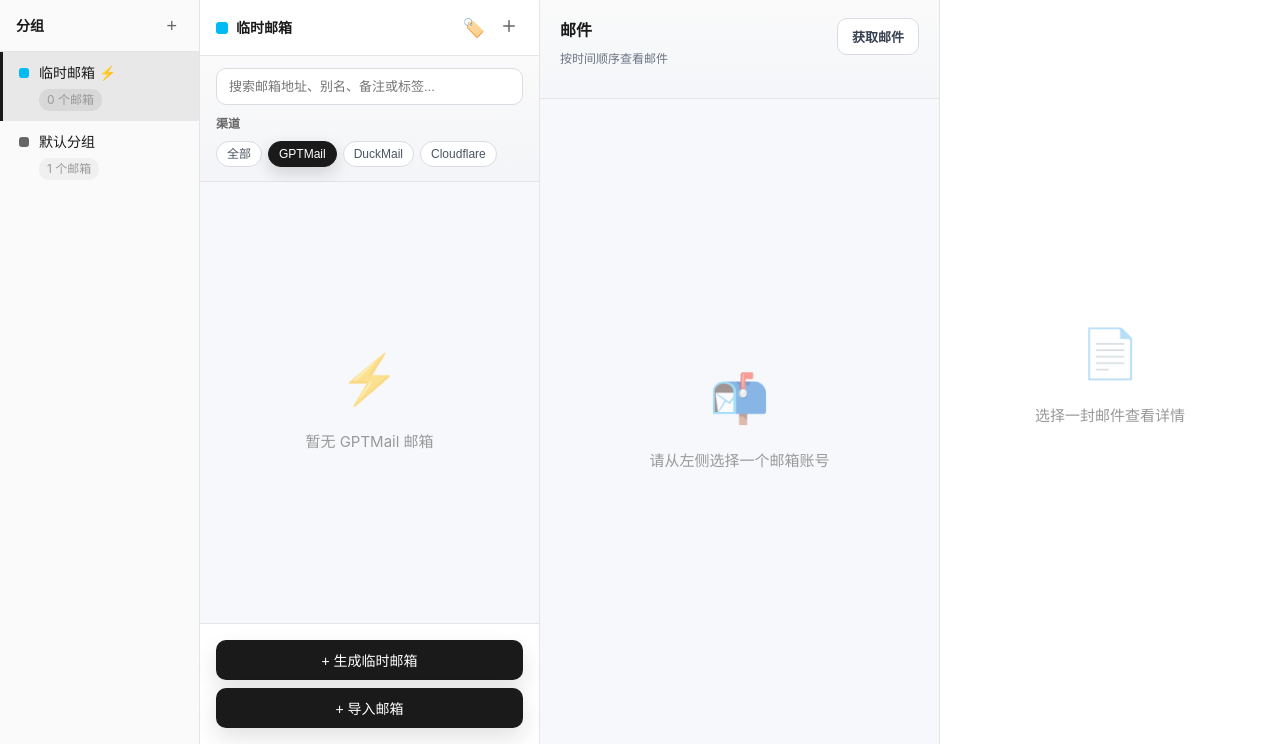
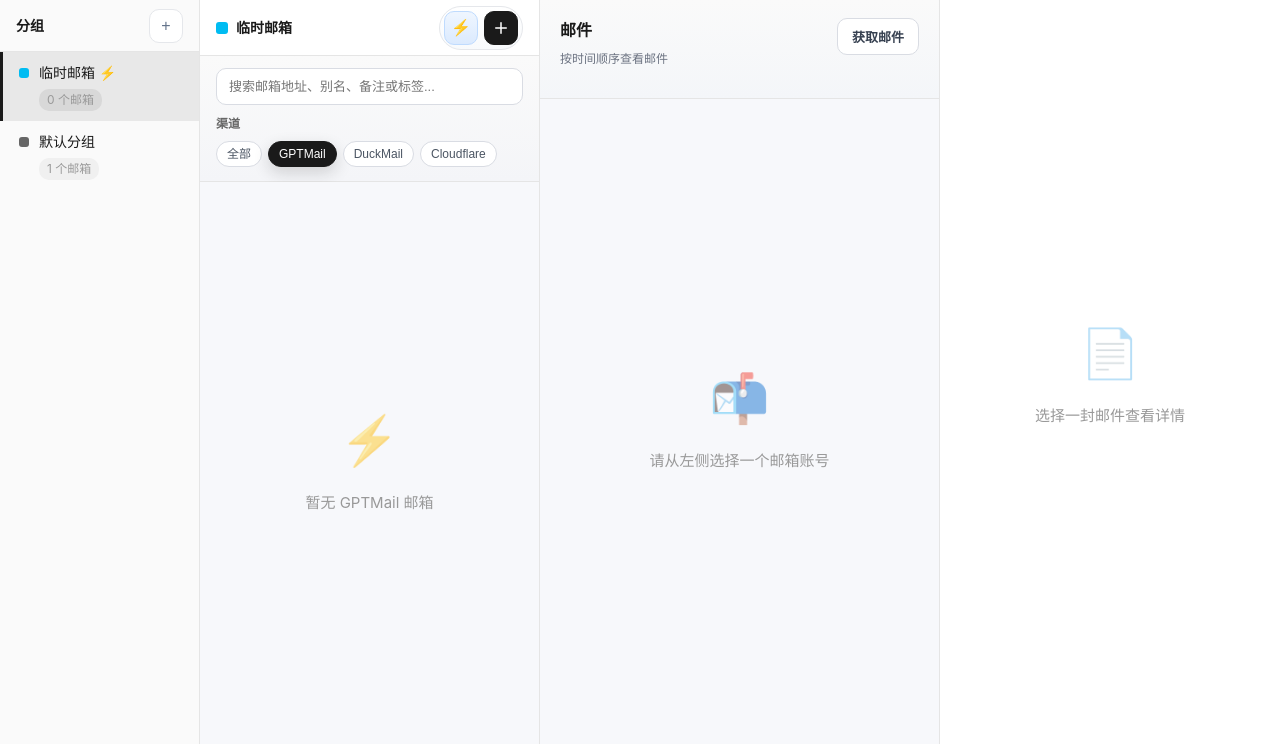
Before and after one commit to kol2000/outlookEmail, a Flask app: page / in a window 1280 px wide. Shown: the part 56-800 px from the top of the page. Run offline with Flask 3, Linux system fonts and the light colour scheme; the visitor is signed in with stand-in values (Sample User, id 1); data comes from the database, SQL or seed files in the repository; data that the repository does not hold is empty; some libraries are stand-ins or nearby versions.

Commit message:
Style adjustment

```diff
--- a/static/index.css
+++ b/static/index.css
@@ -163,18 +163,57 @@
         }
 
         .panel-action-btn {
-            background: none;
-            border: none;
-            color: #666;
-            cursor: pointer;
-            font-size: 18px;
-            padding: 2px 6px;
-            border-radius: 4px;
+            width: 34px;
+            height: 34px;
+            display: inline-flex;
+            align-items: center;
+            justify-content: center;
+            background: #ffffff;
+            border: 1px solid #e5e7eb;
+            color: #64748b;
+            cursor: pointer;
+            font-size: 16px;
+            padding: 0;
+            border-radius: 10px;
             line-height: 1;
+            transition: transform 0.15s, box-shadow 0.15s, background-color 0.15s, border-color 0.15s, color 0.15s;
         }
 
         .panel-action-btn:hover {
-            background-color: #e5e5e5;
+            background-color: #f8fafc;
+            border-color: #cbd5e1;
+            color: #0f172a;
+            transform: translateY(-1px);
+            box-shadow: 0 8px 18px rgba(15, 23, 42, 0.08);
+        }
+
+        .panel-action-btn svg {
+            width: 16px;
+            height: 16px;
+        }
+
+        .panel-action-btn-accent {
+            background: linear-gradient(180deg, #eff6ff 0%, #dbeafe 100%);
+            border-color: #bfdbfe;
+            color: #1d4ed8;
+        }
+
+        .panel-action-btn-accent:hover {
+            background: linear-gradient(180deg, #dbeafe 0%, #bfdbfe 100%);
+            border-color: #93c5fd;
+            color: #1d4ed8;
+        }
+
+        .panel-action-btn-primary {
+            background: #1a1a1a;
+            border-color: #1a1a1a;
+            color: #ffffff;
+        }
+
+        .panel-action-btn-primary:hover {
+            background: #111827;
+            border-color: #111827;
+            color: #ffffff;
         }
 
         .group-list {
@@ -299,6 +338,7 @@
             flex-direction: column;
             flex-shrink: 0;
             min-width: 0;
+            position: relative;
         }
 
         .account-panel-header {
@@ -327,7 +368,13 @@
         .account-panel-header-actions {
             margin-left: auto;
             display: flex;
-            gap: 4px;
+            gap: 6px;
+            flex-shrink: 0;
+            padding: 4px;
+            border-radius: 999px;
+            border: 1px solid #e5e7eb;
+            background: linear-gradient(180deg, #ffffff 0%, #f8fafc 100%);
+            box-shadow: inset 0 1px 0 rgba(255, 255, 255, 0.8);
         }
 
         .account-toolbar {
@@ -449,29 +496,8 @@
             isolation: isolate;
         }
 
-        .account-panel-footer {
-            padding: 16px;
-            border-top: 1px solid #e5e5e5;
-            background-color: #ffffff;
-        }
-
-        .add-account-btn {
-            width: 100%;
-            padding: 10px 16px;
-            background-color: #1a1a1a;
-            color: #ffffff;
-            border: none;
-            border-radius: 10px;
-            font-size: 14px;
-            font-weight: 500;
-            cursor: pointer;
-            transition: background-color 0.2s, transform 0.15s, box-shadow 0.15s;
-            box-shadow: 0 10px 22px rgba(26, 26, 26, 0.12);
-        }
-
-        .add-account-btn:hover {
-            background-color: #333;
-            transform: translateY(-1px);
+        .account-panel.batch-toolbar-active .account-list {
+            padding-bottom: 88px;
         }
 
         .account-item {
@@ -923,6 +954,7 @@
             flex-direction: column;
             flex-shrink: 0;
             min-width: 0;
+            position: relative;
         }
 
         .email-list-panel.hidden {
--- a/templates/index.html
+++ b/templates/index.html
@@ -66,7 +66,10 @@
                     <button class="panel-action-btn" onclick="showTagManagementModal()" title="管理标签">
                         🏷️
                     </button>
-                    <button class="panel-action-btn" onclick="showAddAccountModal()" title="导入账号">
+                    <button class="panel-action-btn panel-action-btn-accent" onclick="showGetRefreshTokenModal()" title="获取 Refresh Token">
+                        🔑
+                    </button>
+                    <button class="panel-action-btn panel-action-btn-primary" onclick="showAddAccountModal()" title="导入账号">
                         <svg width="16" height="16" viewBox="0 0 16 16" fill="currentColor">
                             <path fill-rule="evenodd"
                                 d="M8 2a.75.75 0 01.75.75v4.5h4.5a.75.75 0 010 1.5h-4.5v4.5a.75.75 0 01-1.5 0v-4.5h-4.5a.75.75 0 010-1.5h4.5v-4.5A.75.75 0 018 2z" />
@@ -130,18 +133,15 @@
                 </div>
                 <div class="batch-action-bar__controls">
                     <div class="batch-action-group">
-                        <button class="batch-btn batch-btn-secondary" id="accountSelectAllBtn" onclick="toggleSelectAllAccounts()">全选当前列表</button>
+                        <button class="batch-btn batch-btn-secondary" id="accountSelectAllBtn" onclick="toggleSelectAllAccounts()">全选</button>
                         <button class="batch-btn batch-btn-secondary" onclick="clearAccountSelection()">清空选择</button>
                     </div>
                     <div class="batch-action-group batch-action-group--accent">
-                        <button class="batch-btn batch-btn-accent" onclick="showBatchTagModal('add')">打标签</button>
-                        <button class="batch-btn batch-btn-accent" onclick="showBatchTagModal('remove')">去标签</button>
-                        <button class="batch-btn batch-btn-accent" onclick="showBatchMoveGroupModal()">移动分组</button>
+                        <button class="batch-btn batch-btn-accent" onclick="showBatchTagModal('add')">标签+</button>
+                        <button class="batch-btn batch-btn-accent" onclick="showBatchTagModal('remove')">标签-</button>
+                        <button class="batch-btn batch-btn-accent" onclick="showBatchMoveGroupModal()">移动</button>
                     </div>
                 </div>
-            </div>
-            <div class="account-panel-footer">
-                <button class="add-account-btn" onclick="showAddAccountModal()">+ 导入邮箱</button>
             </div>
         </div>
 
@@ -185,11 +185,11 @@
                     </div>
                     <div class="batch-action-bar__controls">
                         <div class="batch-action-group">
-                            <button class="batch-btn batch-btn-secondary" id="emailSelectAllBtn" onclick="toggleSelectAllEmails()">全选当前列表</button>
+                            <button class="batch-btn batch-btn-secondary" id="emailSelectAllBtn" onclick="toggleSelectAllEmails()">全选</button>
                             <button class="batch-btn batch-btn-secondary" onclick="clearEmailSelection()">清空选择</button>
                         </div>
                         <button class="batch-btn batch-btn-danger" onclick="confirmBatchDeleteEmails()">
-                        🗑️ 删除
+                        删除
                         </button>
                     </div>
                 </div>
```
Also changed, not shown: other parts of static/index.css (+25 -13 lines), static/index.js.
